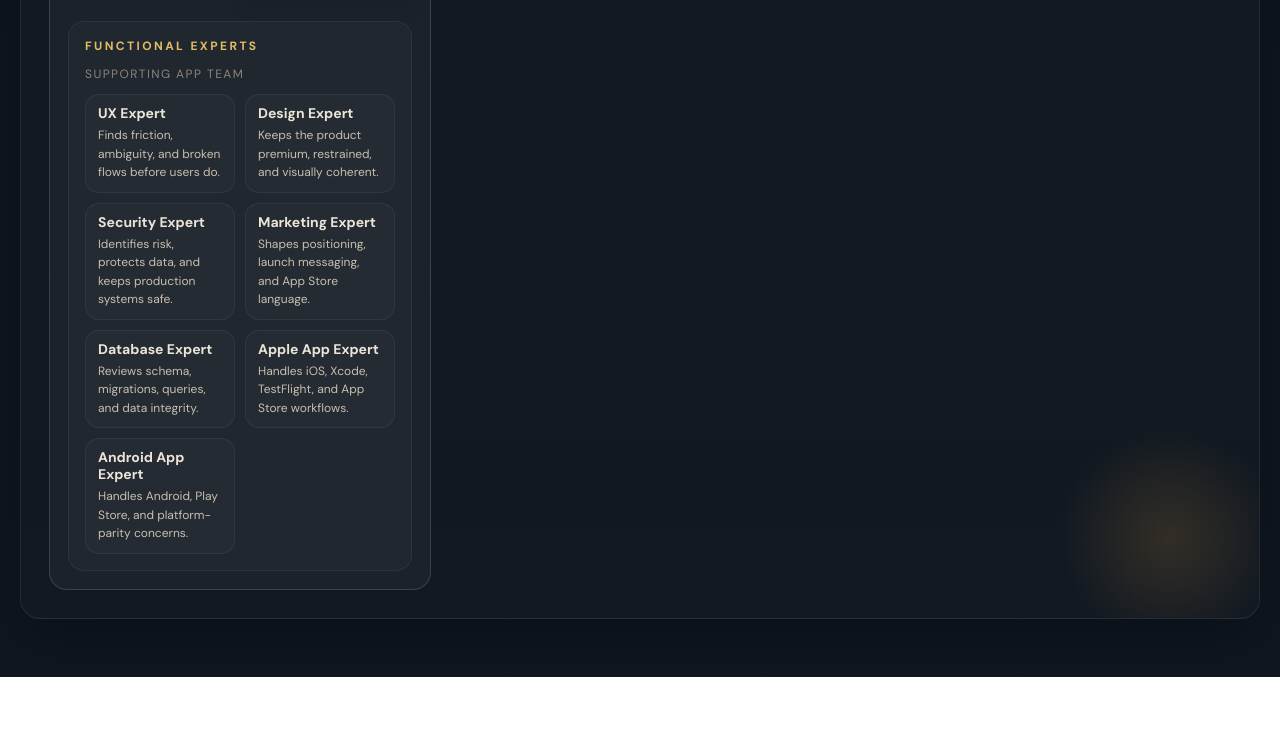
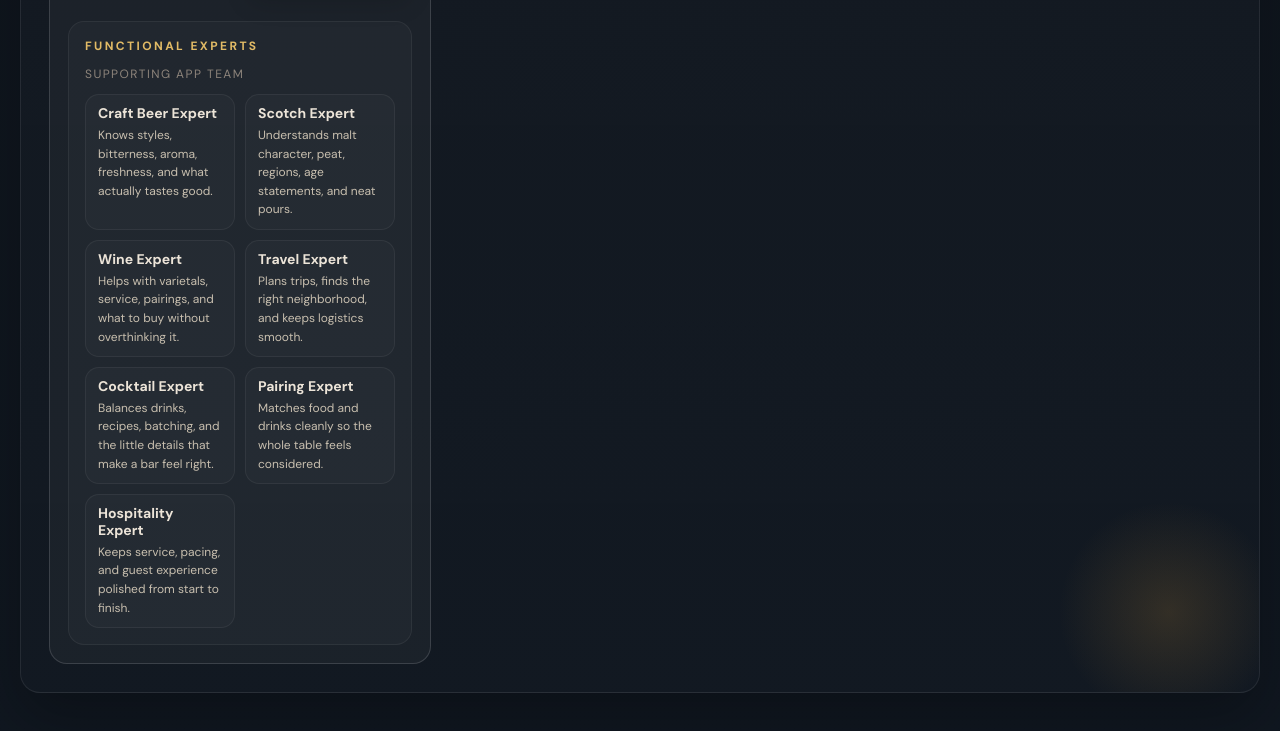
Before and after one commit to seahawksknicks/therainyday-website, a website: page agents/index.html in a window 1280 px wide. Shown: the part 2520-3251 px from the top of the page. Before the commit the page ends 3197 px from the top, so only its background shows below. Drawn offline with nearby package versions, Linux system fonts and the light colour scheme.

Commit message:
feat: swap functional experts for drinks and travel domains

```diff
--- a/agents/index.html
+++ b/agents/index.html
@@ -1477,32 +1477,32 @@
                   </div>
                   <div class="expert-grid">
                     <div class="expert-card">
-                      <span class="mini-name">UX Expert</span>
-                      <p class="mini-role">Finds friction, ambiguity, and broken flows before users do.</p>
+                      <span class="mini-name">Craft Beer Expert</span>
+                      <p class="mini-role">Knows styles, bitterness, aroma, freshness, and what actually tastes good.</p>
                     </div>
                     <div class="expert-card">
-                      <span class="mini-name">Design Expert</span>
-                      <p class="mini-role">Keeps the product premium, restrained, and visually coherent.</p>
+                      <span class="mini-name">Scotch Expert</span>
+                      <p class="mini-role">Understands malt character, peat, regions, age statements, and neat pours.</p>
                     </div>
                     <div class="expert-card">
-                      <span class="mini-name">Security Expert</span>
-                      <p class="mini-role">Identifies risk, protects data, and keeps production systems safe.</p>
+                      <span class="mini-name">Wine Expert</span>
+                      <p class="mini-role">Helps with varietals, service, pairings, and what to buy without overthinking it.</p>
                     </div>
                     <div class="expert-card">
-                      <span class="mini-name">Marketing Expert</span>
-                      <p class="mini-role">Shapes positioning, launch messaging, and App Store language.</p>
+                      <span class="mini-name">Travel Expert</span>
+                      <p class="mini-role">Plans trips, finds the right neighborhood, and keeps logistics smooth.</p>
                     </div>
                     <div class="expert-card">
-                      <span class="mini-name">Database Expert</span>
-                      <p class="mini-role">Reviews schema, migrations, queries, and data integrity.</p>
+                      <span class="mini-name">Cocktail Expert</span>
+                      <p class="mini-role">Balances drinks, recipes, batching, and the little details that make a bar feel right.</p>
                     </div>
                     <div class="expert-card">
-                      <span class="mini-name">Apple App Expert</span>
-                      <p class="mini-role">Handles iOS, Xcode, TestFlight, and App Store workflows.</p>
+                      <span class="mini-name">Pairing Expert</span>
+                      <p class="mini-role">Matches food and drinks cleanly so the whole table feels considered.</p>
                     </div>
                     <div class="expert-card">
-                      <span class="mini-name">Android App Expert</span>
-                      <p class="mini-role">Handles Android, Play Store, and platform-parity concerns.</p>
+                      <span class="mini-name">Hospitality Expert</span>
+                      <p class="mini-role">Keeps service, pacing, and guest experience polished from start to finish.</p>
                     </div>
                   </div>
                 </div>
```
